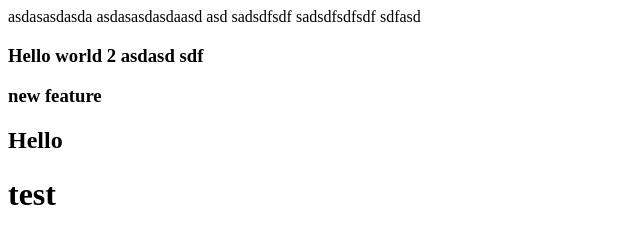
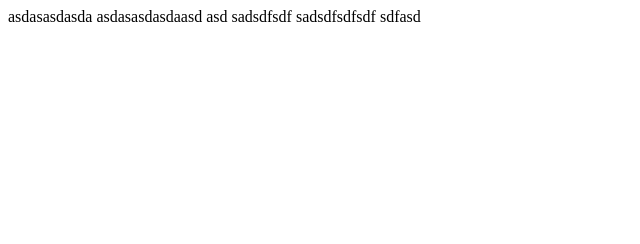
Before and after one commit to sergeibelialov1234/conflict-test, a plain HTML site: page index.html in a window 1280 px wide. Shown: the whole page, without its empty margins (0-640 px from the left). Drawn offline with Linux system fonts and the light colour scheme.

Commit message:
hello deleted

```diff
--- a/index.html
+++ b/index.html
@@ -13,9 +13,6 @@
     sadsdfsdf
     sadsdfsdfsdf
     sdfasd
-                     <h3>Hello world 2 asdasd sdf</h3>
-                     <h3>new feature</h3>
-                     <h2>Hello</h2>
-                     <h1>test</h1>
+
 </body>
 </html>
```
